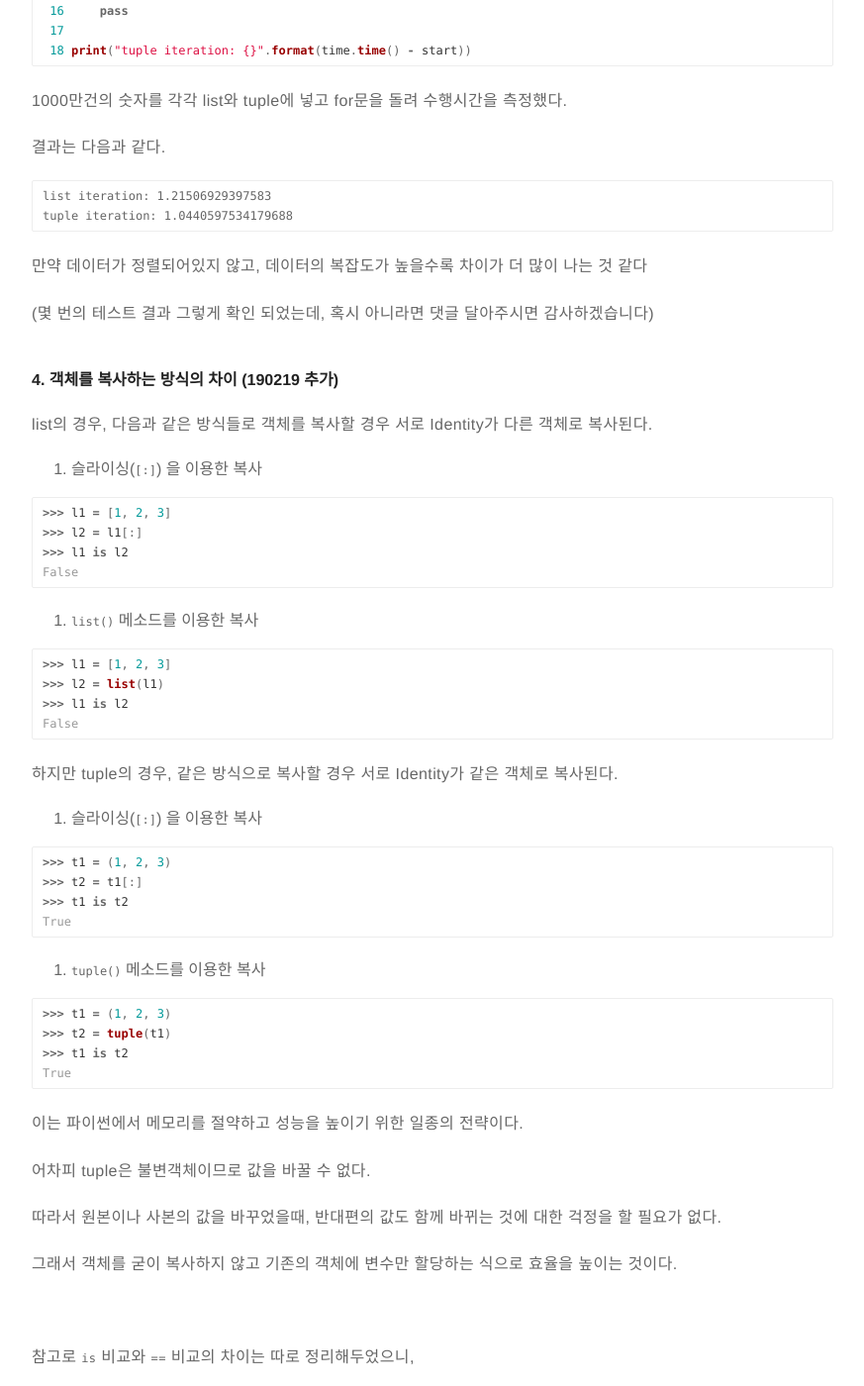
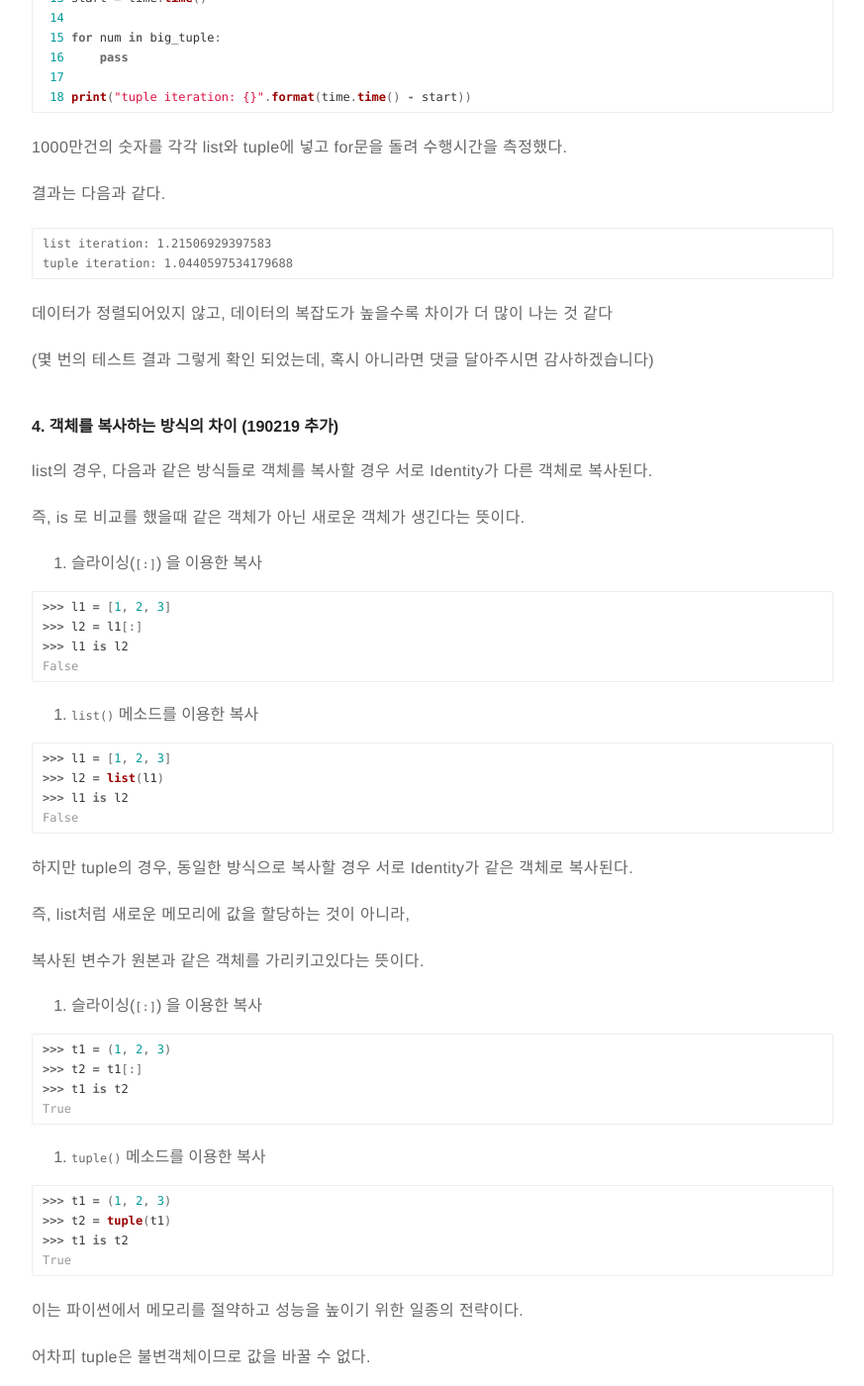
Before and after one commit to itholic/itholic.github.io, a Jekyll site: the page built from _posts/python/2019-02-12-python-list-tuple.md, in a window 1280 px wide and 1400 px high, scrolled down 2192 px. Shown: the whole window at 99% size, without its empty margins (203-1076 px from the left). Built offline with Jekyll 4.4.1, drawn with Linux system fonts in a browser that asks for light colours; comment, search, counter and statistics services are not loaded; some of the changed text lies outside the part shown.

Commit message:
[fix] python list tuple

````diff
--- a/_posts/python/2019-02-12-python-list-tuple.md
+++ b/_posts/python/2019-02-12-python-list-tuple.md
@@ -14,9 +14,9 @@
 
 list와 tuple은 얼핏보면 상당히 비슷하다.
 
-그래서 딱히 list와 tuple의 차이점을 고려하지 않고 그냥 자주 쓰던것을 종종 사용하곤 한다.
+그래서 딱히 list와 tuple의 차이점을 고려하지 않고 그냥 자주 쓰던것을 종종 사용하곤 했다.
 
-하지만 몇몇 상황에서 list를 선택하는지 tuple을 선택하는지에따라 다른 결과를 볼 수도 있다.
+하지만 몇몇 상황에서 list를 선택하는지 tuple을 선택하는지에 따라 다른 결과를 볼 수도 있다.
 
 list와 tuple의 공통점과 차이점을 간단히 알아보자.
 
@@ -68,12 +68,13 @@
 하지만, 만약 다음과 같이 튜플에 리스트가 들어있는 경우라면 이 경우는 키 값으로 사용할 수 없다.
 
 ```python
-various_tuple = ["GoodBye", [2016, 2017, 2018]]
+various_tuple = ("GoodBye", [2016, 2017, 2018])
 my_dict = {various_tuple: "My tuple!"}  # TypeError: unhashable type: 'list'
 ```
 
+참고로,
 
-참고로 문자열 또한 불변한 값이기 때문에 키값으로 사용할 수 있는 것이다.
+다음과 같이 문자열 또한 불변한 객체이기 때문에 딕셔너리의 키 값으로 사용할 수 있는 것이다.
 
 ```python
 my_string = "Hello"
@@ -113,7 +114,7 @@
 tuple iteration: 1.0440597534179688
 ```
 
-만약 데이터가 정렬되어있지 않고, 데이터의 복잡도가 높을수록 차이가 더 많이 나는 것 같다
+데이터가 정렬되어있지 않고, 데이터의 복잡도가 높을수록 차이가 더 많이 나는 것 같다
 
 (몇 번의 테스트 결과 그렇게 확인 되었는데, 혹시 아니라면 댓글 달아주시면 감사하겠습니다)
 
@@ -121,6 +122,8 @@
 #### 4. 객체를 복사하는 방식의 차이 (190219 추가)
 
 list의 경우, 다음과 같은 방식들로 객체를 복사할 경우 서로 Identity가 다른 객체로 복사된다.
+
+즉, is 로 비교를 했을때 같은 객체가 아닌 새로운 객체가 생긴다는 뜻이다.
 
 1. 슬라이싱(`[:]`) 을 이용한 복사
 
@@ -140,8 +143,11 @@
 False
 ```
 
-하지만 tuple의 경우, 같은 방식으로 복사할 경우 서로 Identity가 같은 객체로 복사된다.
+하지만 tuple의 경우, 동일한 방식으로 복사할 경우 서로 Identity가 같은 객체로 복사된다.
 
+즉, list처럼 새로운 메모리에 값을 할당하는 것이 아니라,
+
+복사된 변수가 원본과 같은 객체를 가리키고있다는 뜻이다.
 
 1. 슬라이싱(`[:]`) 을 이용한 복사
 
````
